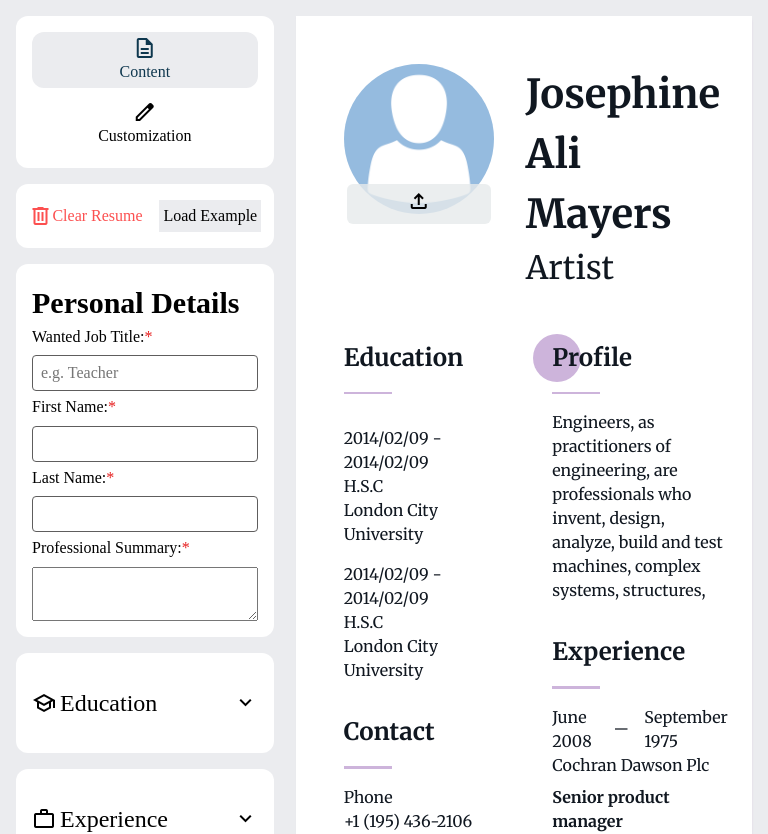
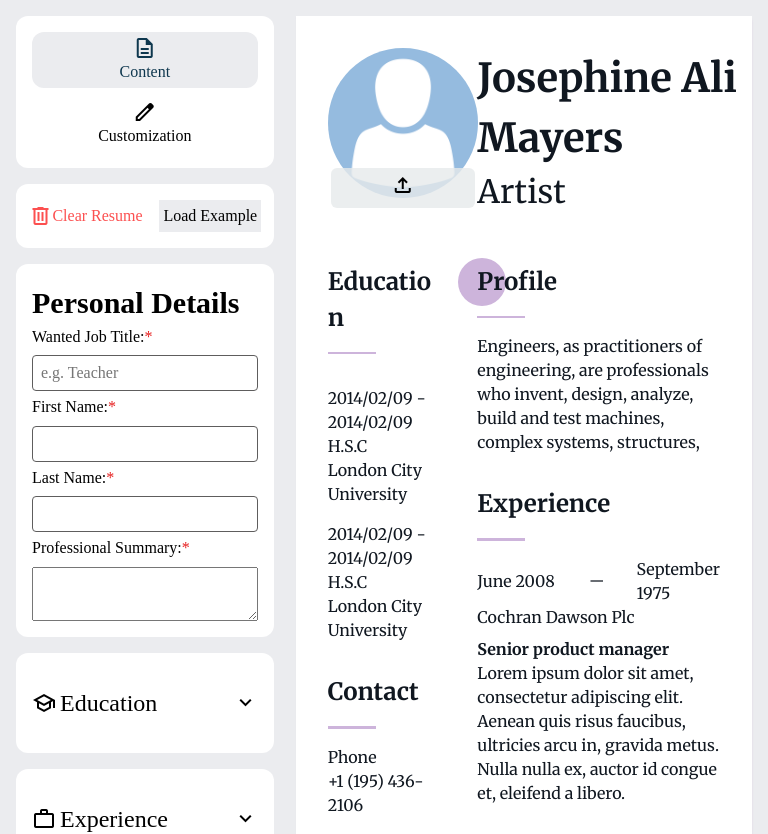
Before and after one commit to ZTanvir/cv-maker, a React (Vite) app: page / in a window 768 px wide. Shown: the top 834 px of the page. Built offline with nearby package versions, Linux system fonts and the light colour scheme.

Commit message:
style: Adjust cv name and profile section vertically inline

```diff
--- a/src/styles/cvPreview.module.css
+++ b/src/styles/cvPreview.module.css
@@ -22,10 +22,10 @@
     gap: var(--section-gap, 2rem);
 }
 .cvPreviewHeaderLeft {
-    flex-basis: 30%;
+    min-width: 30%;
 }
 .cvPreviewHeaderRight {
-    flex-basis: 70%;
+    min-width: 60%;
 }
 
 .cvPreviewMain {
@@ -38,14 +38,14 @@
     display: flex;
     flex-direction: column;
     gap: var(--gap-left-right, 2rem);
-    flex-basis: 30%;
+    min-width: 30%;
 }
 
 .cvPreviewRight {
     display: flex;
     flex-direction: column;
     gap: var(--gap-left-right, 2rem);
-    flex-basis: 70%;
+    min-width: 60%;
 }
 /* When the browser is at maximum 566px */
 @media screen and (max-width: 35.375rem) {
@@ -70,6 +70,25 @@
 
 @media screen and (min-width: 35.438rem) and (max-width: 62.5rem) {
     .cvPreview {
-        padding: 3rem;
+        padding: 2rem;
+    }
+    .cvPreviewHeaderLeft {
+        min-width: 30%;
+    }
+    .cvPreviewHeaderRight {
+        min-width: 70%;
+    }
+    .cvPreviewLeft {
+        display: flex;
+        flex-direction: column;
+        gap: var(--gap-left-right, 2rem);
+        min-width: 30%;
+    }
+
+    .cvPreviewRight {
+        display: flex;
+        flex-direction: column;
+        gap: var(--gap-left-right, 2rem);
+        min-width: 60%;
     }
 }
```
